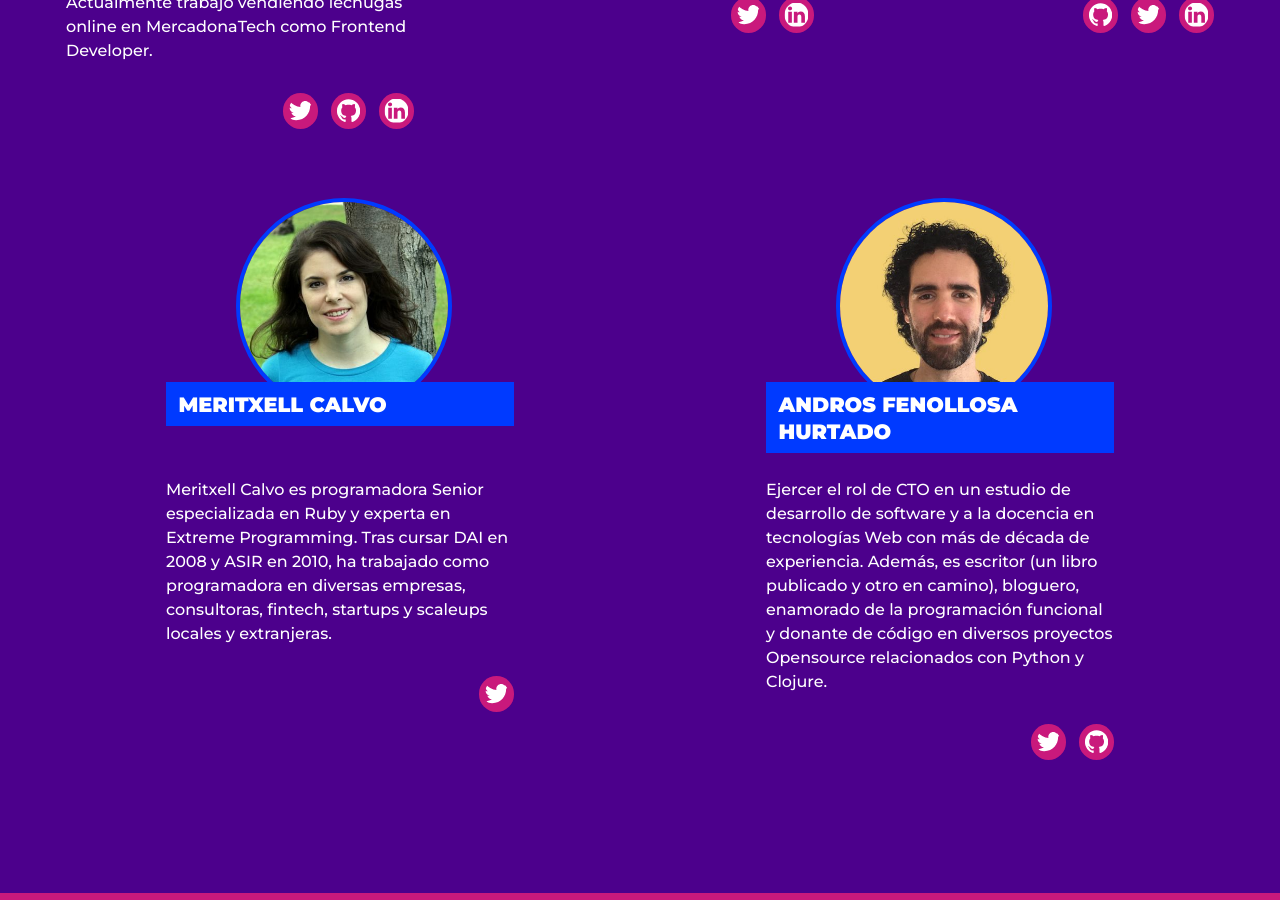
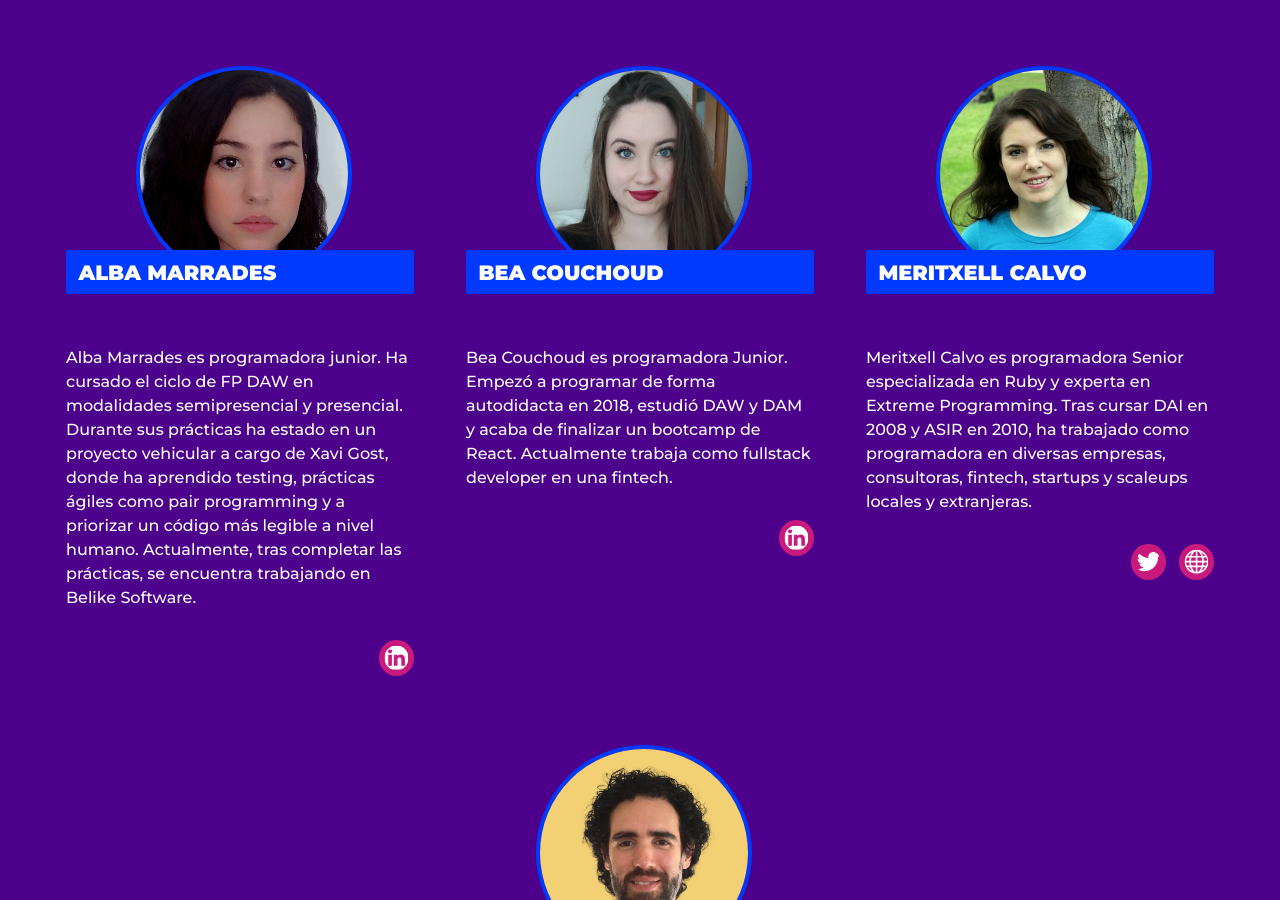
Before and after one commit to VLCTechHub/VLCTechFest2025, a Jekyll site: the page built from ca/index.html, in a window 1280 px wide and 900 px high, scrolled down 10677 px. Built offline with Jekyll 4.4.1, drawn with Linux system fonts in a browser that asks for light colours; some of the changed text lies outside the part shown.

Commit message:
Update description and speakers information

```diff
--- a/_data/sessions.yaml
+++ b/_data/sessions.yaml
@@ -207,7 +207,7 @@
   room: Biblioteca
   title: "Mesa redonda: Futuro y presente del trabajo de programación informática"
   description: |-
-    "Ponencia en formato de \"mesa redonda\" en la que tres programadoras con diversas especializaciones y tiempo en la industria contaremos nuestra experiencia entorno a las siguientes preguntas:
+    Mesa redonda en la que tres programadoras con diversas especializaciones y tiempo en la industria compartiremos nuestra experiencia entorno a las siguientes preguntas:
 
     ¿Por qué estudiar programación?
 
@@ -218,16 +218,23 @@
     ¿Cómo será mi trabajo?
 
     ¿Cómo será mi evolución laboral?
-
-    Con el objetivo de animar a más personas a estudiar programación mostrándonos como referentes.
-
-    Esta charla participarán también Alba Y Beatriz"
   speaker:
+    - name: "Alba Marrades"
+      bio: "Alba Marrades es programadora junior. Ha cursado el ciclo de FP DAW en modalidades semipresencial y presencial. Durante sus prácticas ha estado en un proyecto vehicular a cargo de Xavi Gost, donde ha aprendido testing, prácticas ágiles como pair programming y a priorizar un código más legible a nivel humano. Actualmente, tras completar las prácticas, se encuentra trabajando en Belike Software."
+      photo: /images/speakers/alba_400x400.jpg
+      links:
+        - https://www.linkedin.com/in/alba-marrades-7a1aa5240/
+    - name: "Bea Couchoud"
+      bio: "Bea Couchoud es programadora Junior. Empezó a programar de forma autodidacta en 2018, estudió DAW y DAM y acaba de finalizar un bootcamp de React. Actualmente trabaja como fullstack developer en una fintech."
+      photo: /images/speakers/bea_400x400.jpg
+      links:
+        - https://www.linkedin.com/in/bea-couchoud/
     - name: "Meritxell Calvo"
       bio: "Meritxell Calvo es programadora Senior especializada en Ruby y experta en Extreme Programming. Tras cursar DAI en 2008 y ASIR en 2010, ha trabajado como programadora en diversas empresas, consultoras, fintech, startups y scaleups locales y extranjeras."
       photo: /images/speakers/nyan_dev_400x400.jpg
       links:
         - https://twitter.com/nyan_dev
+        - https://nyandevorg.wordpress.com/
 
 - startTime: "17:30"
   endTime: "18:15"
```
Also changed, not shown: images/speakers/alba_400x400.jpg (added), images/speakers/bea_400x400.jpg (added).
